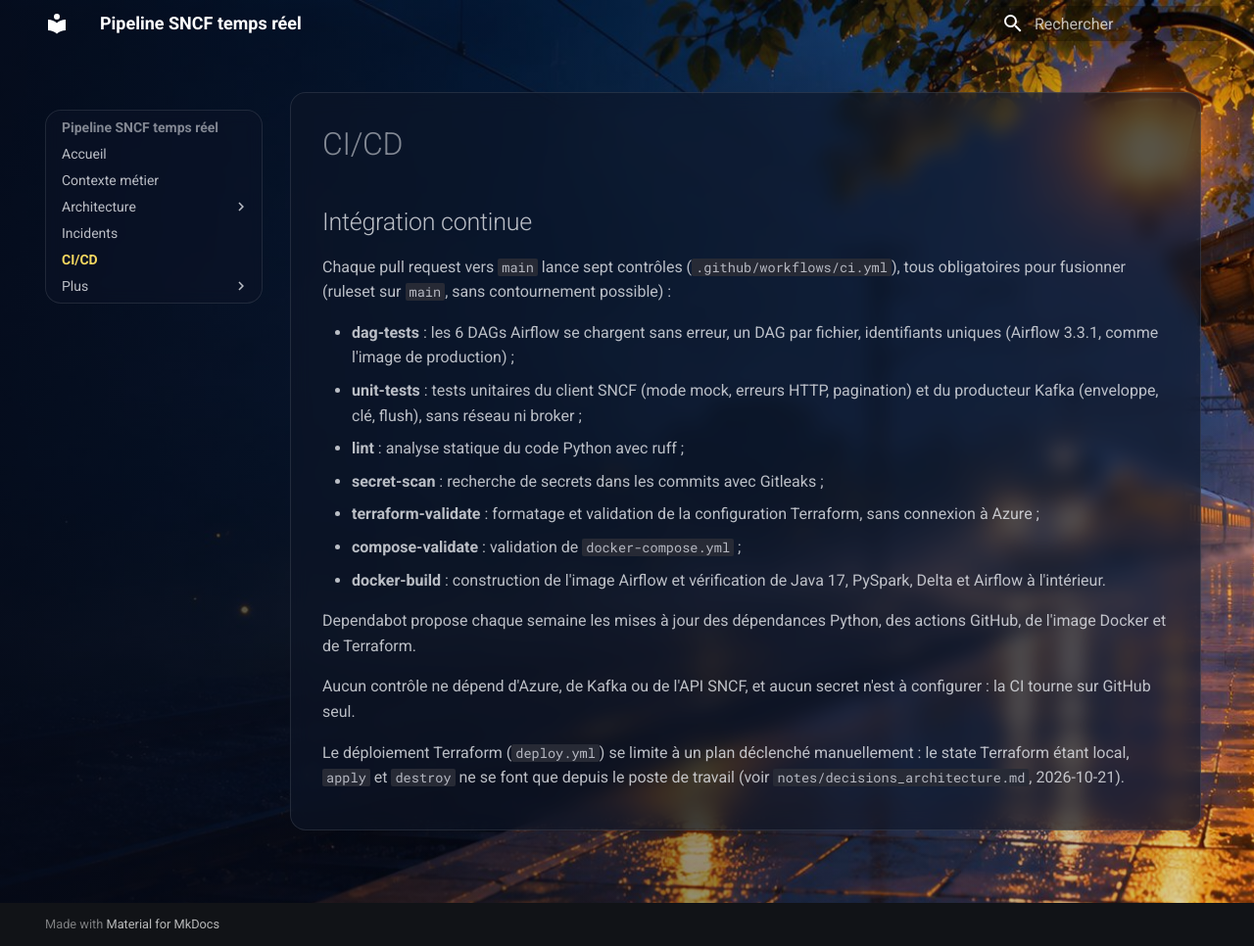
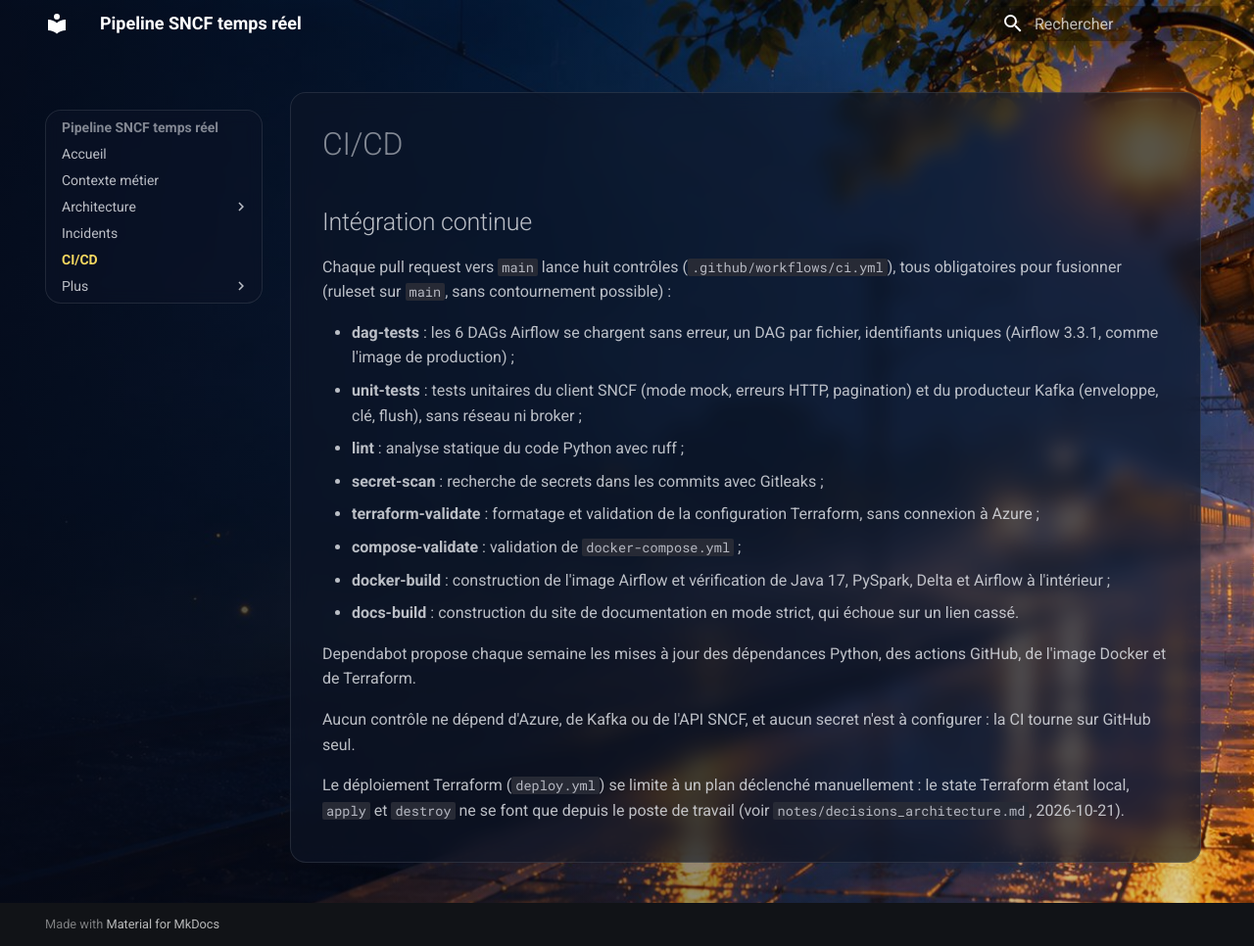
Before and after one commit to bipanda93/sncf-streaming-pipeline, an MkDocs documentation site: the page built from docs/ci_cd.md, in a window 1280 px wide and 966 px high. Shown: the whole window at 98% size. Built offline with MkDocs 1.6.1 and Material for MkDocs 9.7.7, drawn with Linux system fonts in a browser that asks for light colours; comment, search, counter and statistics services are not loaded.

Commit message:
docs: 8 contrôles CI, lien permanent masqué sur l'accueil, lisibilité

```diff
--- a/docs/ci_cd.md
+++ b/docs/ci_cd.md
@@ -2,7 +2,7 @@
 
 ## Intégration continue
 
-Chaque pull request vers `main` lance sept contrôles (`.github/workflows/ci.yml`), tous obligatoires pour fusionner (ruleset sur `main`, sans contournement possible) :
+Chaque pull request vers `main` lance huit contrôles (`.github/workflows/ci.yml`), tous obligatoires pour fusionner (ruleset sur `main`, sans contournement possible) :
 
 - **dag-tests** : les 6 DAGs Airflow se chargent sans erreur, un DAG par fichier, identifiants uniques (Airflow 3.3.1, comme l'image de production) ;
 - **unit-tests** : tests unitaires du client SNCF (mode mock, erreurs HTTP, pagination) et du producteur Kafka (enveloppe, clé, flush), sans réseau ni broker ;
@@ -10,7 +10,8 @@
 - **secret-scan** : recherche de secrets dans les commits avec Gitleaks ;
 - **terraform-validate** : formatage et validation de la configuration Terraform, sans connexion à Azure ;
 - **compose-validate** : validation de `docker-compose.yml` ;
-- **docker-build** : construction de l'image Airflow et vérification de Java 17, PySpark, Delta et Airflow à l'intérieur.
+- **docker-build** : construction de l'image Airflow et vérification de Java 17, PySpark, Delta et Airflow à l'intérieur ;
+- **docs-build** : construction du site de documentation en mode strict, qui échoue sur un lien cassé.
 
 Dependabot propose chaque semaine les mises à jour des dépendances Python, des actions GitHub, de l'image Docker et de Terraform.
 
--- a/docs/stylesheets/extra.css
+++ b/docs/stylesheets/extra.css
@@ -63,3 +63,8 @@
 .md-sidebar--secondary { display: none !important; }
 .md-sidebar--primary .md-sidebar__scrollwrap { height: auto !important; }
 .md-sidebar--primary .md-sidebar__inner { height: auto; }
+
+/* Pas de lien permanent sur le titre de l'accueil */
+.md-typeset .hero .headerlink { display: none; }
+/* Lisibilité des lignes posées sur les reflets */
+.md-typeset .hero .stats, .md-typeset .flow, .md-typeset .flow-sub { text-shadow: 0 1px 10px rgba(0,0,0,.9); }
```
Also changed, not shown: docs/index.md (+1 -1 lines).
